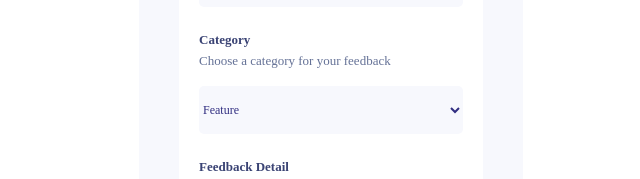
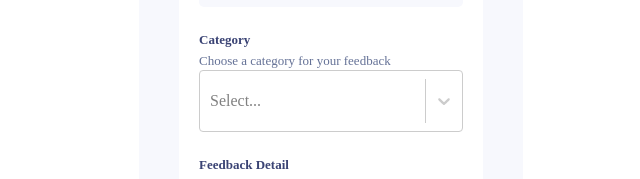
Before and after one commit to 4LL7N/product-feedback-app, a React (Vite) app: page /newfeedback in a window 1280 px wide. Shown: the part 300-479 px from the top of the page, without its empty margins (309-949 px from the left). Built offline with nearby package versions, Linux system fonts and the light colour scheme.

Commit message:
feat: Controller is working now

```diff
--- a/src/page/NewFeedback.tsx
+++ b/src/page/NewFeedback.tsx
@@ -1,6 +1,13 @@
 import styled from "styled-components";
 import React, { useState, useEffect } from "react";
-import { useForm, SubmitHandler } from "react-hook-form";
+import { useForm, Controller } from "react-hook-form";
+import type {
+  NestedValue,
+  SubmitHandler,
+  DefaultValues,
+} from "react-hook-form";
+import Select from "@material-ui/core/Select";
+import ReactSelect from "react-select";
 import { ProductRequest, dataStyle, Inputs } from "./style"; // import data types/styles
 
 const NewFeedback: React.FC = () => {
@@ -8,6 +15,7 @@ const NewFeedback: React.FC = () => {
     register,
     handleSubmit,
     watch,
+    control,
     formState: { errors },
   } = useForm<Inputs>();
   const onSubmit: SubmitHandler<Inputs> = (data) => console.log(data);
@@ -51,13 +59,23 @@ const NewFeedback: React.FC = () => {
           <div className="">
             <label htmlFor=""> Category</label>
             <p>Choose a category for your feedback</p>
-            <select name="sort" id="" className="text-xs text-indigo-900">
-              <option value="">Feature</option>
-              <option value="">UI</option>
-              <option value="">UX</option>
-              <option value="">Enhancement</option>
-              <option value="">Bug</option>
-            </select>
+            <Controller
+              render={({ field }) => (
+                <ReactSelect
+                  {...field}
+                  options={[
+                    { value: "Feature", label: "Feature" },
+                    { value: "UI", label: "UI" },
+                    { value: "UX", label: "UX" },
+                    { value: "Enhancement", label: "Enhancement" },
+                    { value: "Bug", label: "Bug" },
+                  ]}
+                  isClearable
+                />
+              )}
+              name="ReactSelect"
+              control={control}
+            />
           </div>
 
           <div className="">
--- a/src/page/style.ts
+++ b/src/page/style.ts
@@ -76,3 +76,13 @@ export type Inputs = {
   example: string;
   exampleRequired: string;
 };
+
+// not know exactly defaultValues & FormValues neccessary or not
+export type FormValues = {
+  Select: number;
+  ReactSelect: NestedValue<{ value: string; label: string }>;
+};
+
+export const defaultValues: DefaultValues<FormValues> = {
+  ReactSelect: { value: "vanilla", label: "Vanilla" },
+};
```
